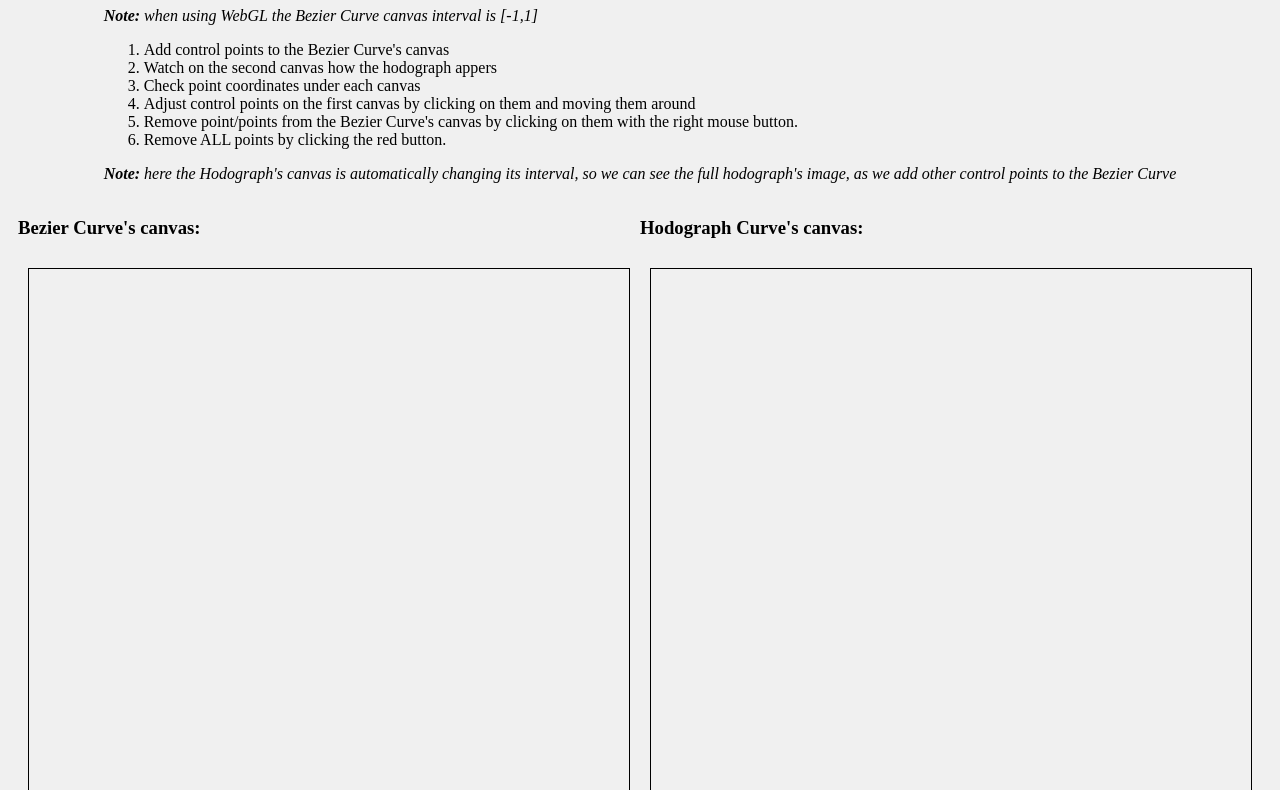
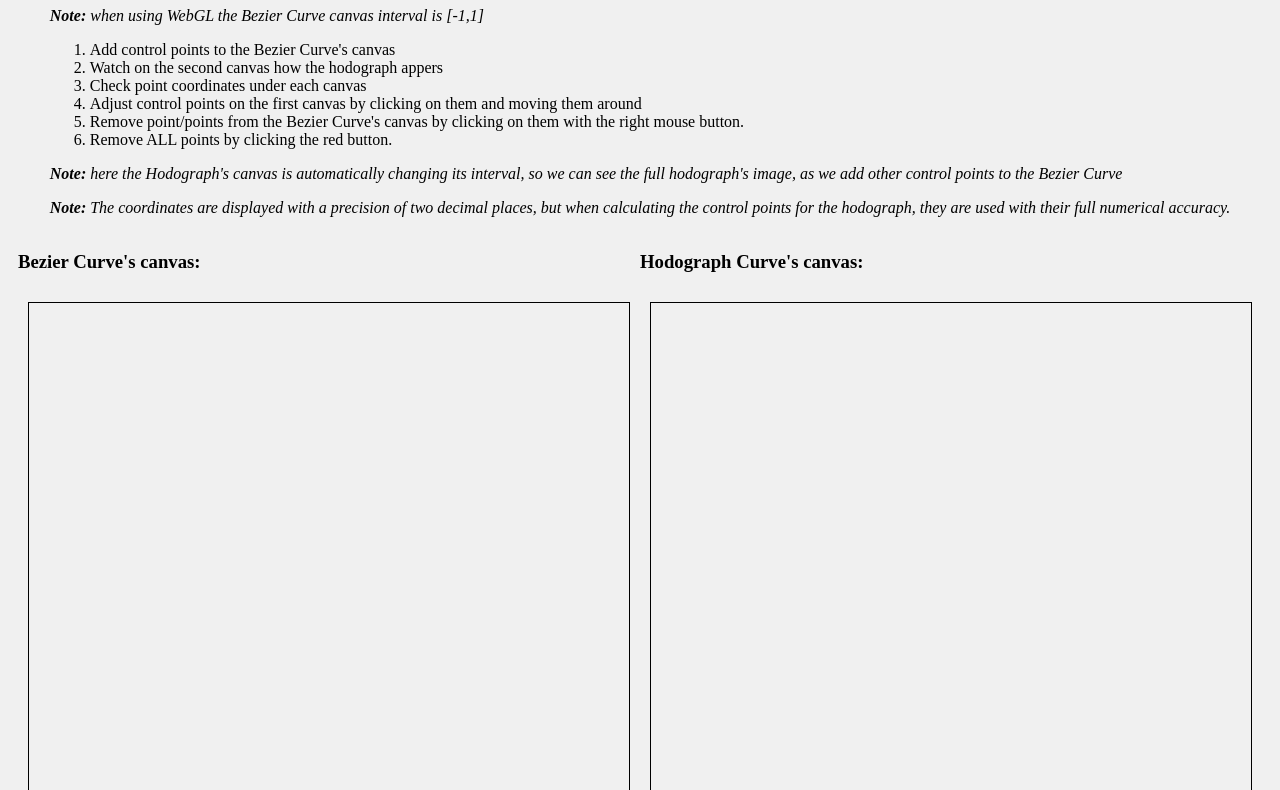
Before and after one commit to denitsa-r/CAD---Hodograph, a plain HTML site: page index.html in a window 1280 px wide. Shown: the part 153-943 px from the top of the page. Drawn offline with Linux system fonts and the light colour scheme.

Commit message:
last commit

```diff
--- a/index.html
+++ b/index.html
@@ -35,6 +35,13 @@
           ><b>Note:</b> here the Hodograph's canvas is automatically changing
           its interval, so we can see the full hodograph's image, as we add
           other control points to the Bezier Curve</i
+        >
+      </p>
+      <p>
+        <i
+          ><b>Note:</b> The coordinates are displayed with a precision of two
+          decimal places, but when calculating the control points for the
+          hodograph, they are used with their full numerical accuracy.</i
         >
       </p>
     </div>
```
